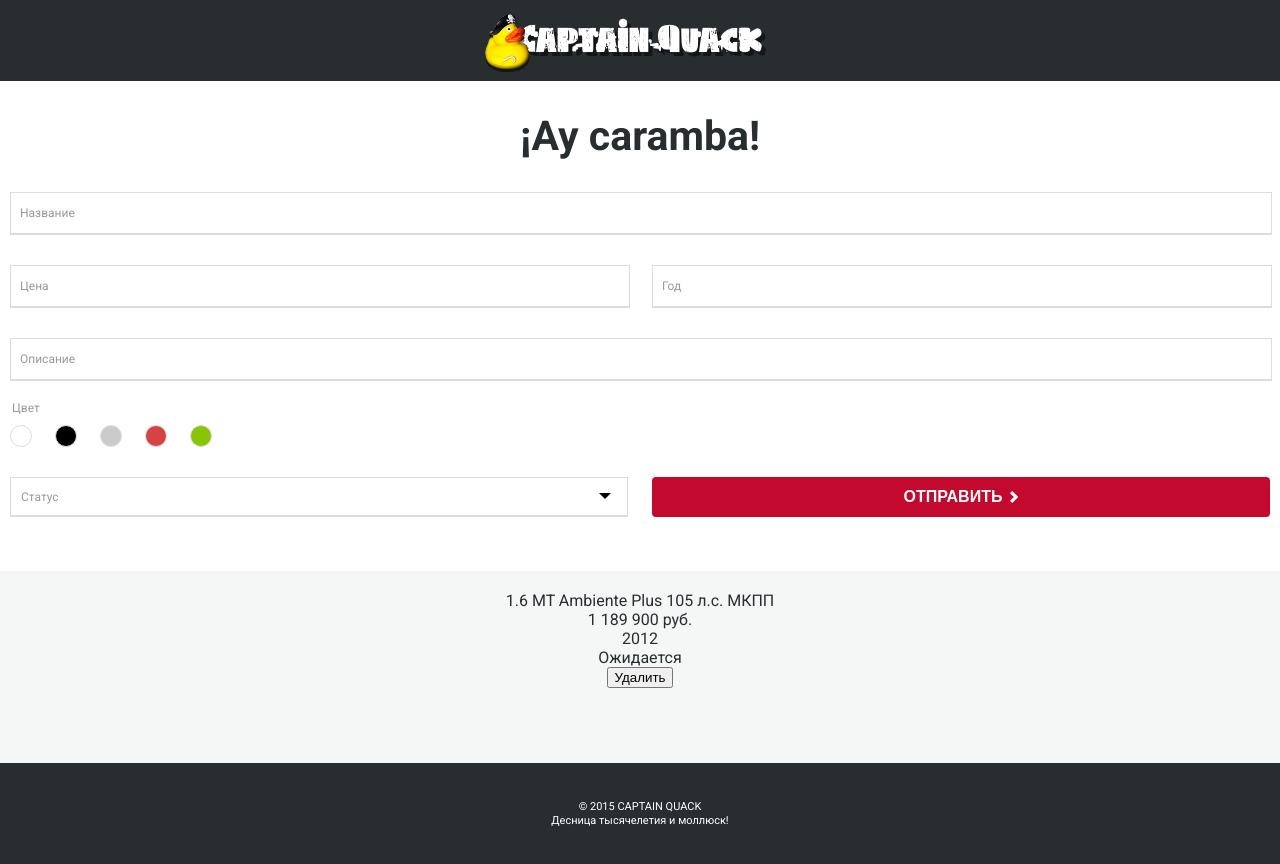
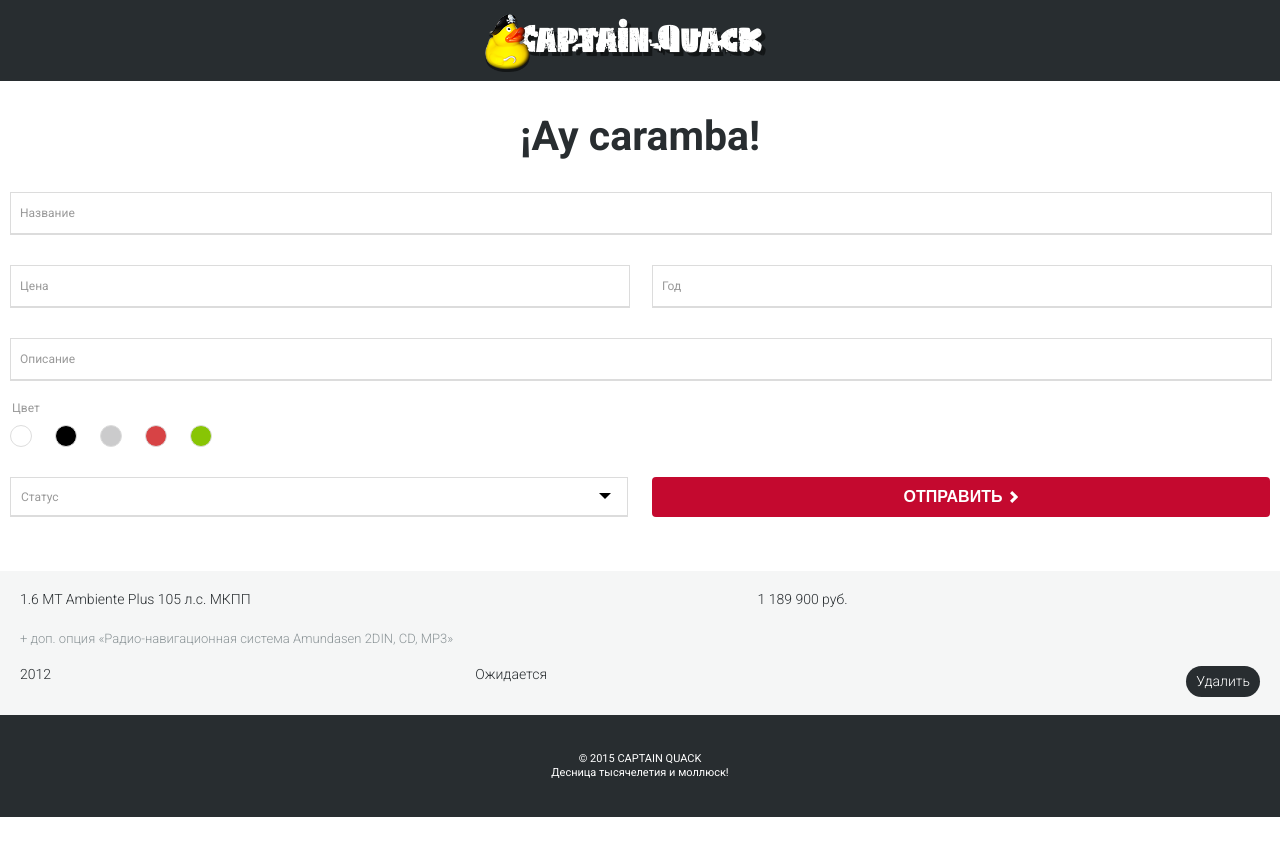
Before and after one commit to aovnkv/kodix-auto-test-task, a React (Create React App) app: page / in a window 1280 px wide. After the commit the page ends 817 px from the top, so only its background shows below. Built offline with nearby package versions, Linux system fonts and the light colour scheme.

Commit message:
add: car item

```diff
--- a/src/CarItem.js
+++ b/src/CarItem.js
@@ -11,12 +11,16 @@ const CarItem = () => {
       </div>
 
       <div className="carItem--row2">
-        <div className="carItem--option" />
+        <div className="carItem--option">
+          + доп. опция «Радио-навигационная система Amundasen 2DIN, CD, MP3»
+        </div>
       </div>
 
       <div className="carItem--row3">
-        <div className="carItem--year">2012</div>
-        <div className="carItem--status">Ожидается</div>
+        <div className="carItem--year-and-status-wrapper">
+          <div className="carItem--year">2012</div>
+          <div className="carItem--status">Ожидается</div>
+        </div>
         <button
           type="button"
           name="delete"
--- a/src/CarItem.scss
+++ b/src/CarItem.scss
@@ -4,5 +4,59 @@
   margin: 0 -10px;
 
   background: #f5f6f6;
-  height: 154px;
+
+  font-size: 14px;
+  font-weight: 300;
+  color: #282d30;
+  text-align: left;
+
+  &--row1,
+  &--row2,
+  &--row3 {
+    position: relative;
+    display: flex;
+    margin: 0 0 20px 0;
+  }
+
+  &--row3 {
+    margin: 0;
+  }
+
+  &--main {
+    width: 42.5%;
+    margin: 0 13.75% 0 0;
+  }
+
+  &--color {
+    width: 20px;
+    height: 20px;
+    margin: auto 20px auto 0;
+    flex-shrink: 0;
+  }
+
+  &--option {
+    font-size: 13px;
+    color: #8b9497;
+  }
+  &--year-and-status-wrapper {
+    display: flex;
+    justify-content: space-between;
+    width: 42.5%;
+  }
+
+  &--delete {
+    margin: 0 0 0 auto;
+    padding: 10px;
+
+    font-family: inherit;
+    font-size: inherit;
+    font-weight: inherit;
+
+    color: #fff;
+    background: #282d30;
+    line-height: 0.8;
+
+    border-radius: 33px;
+    border: 0;
+  }
 }
```
